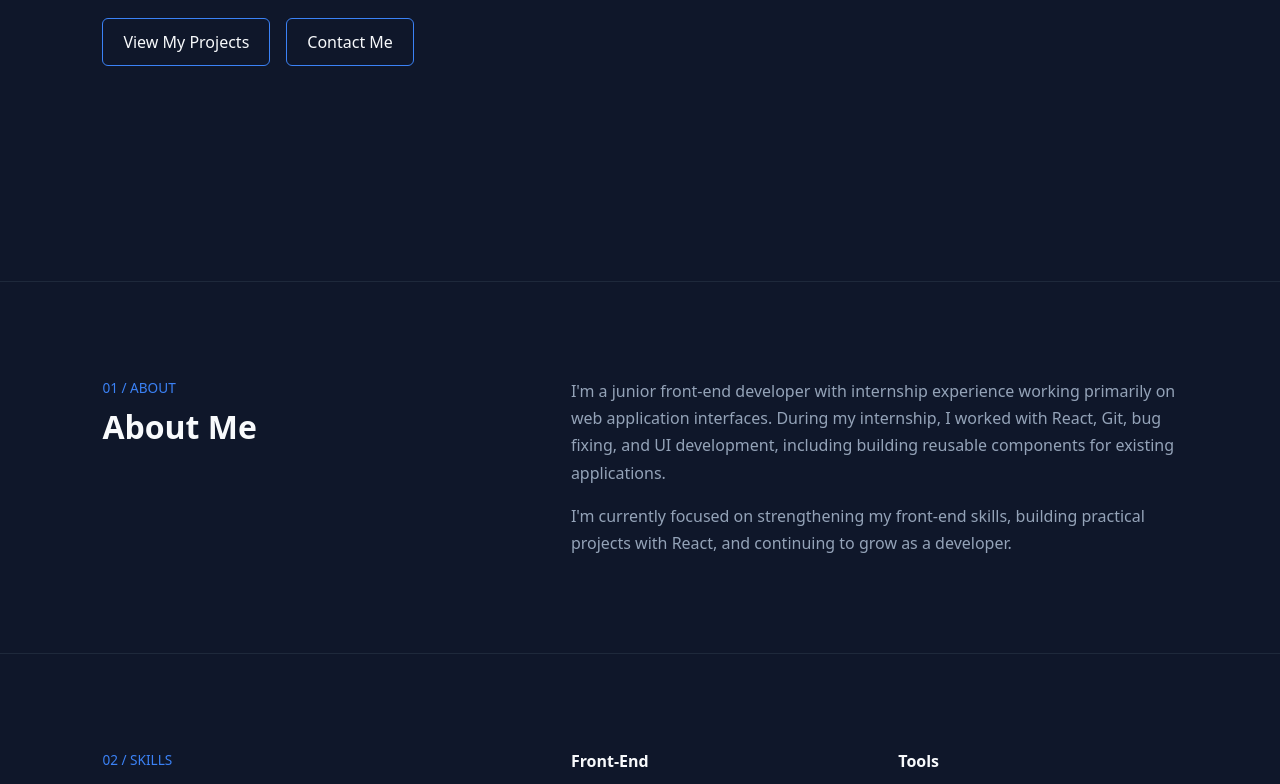
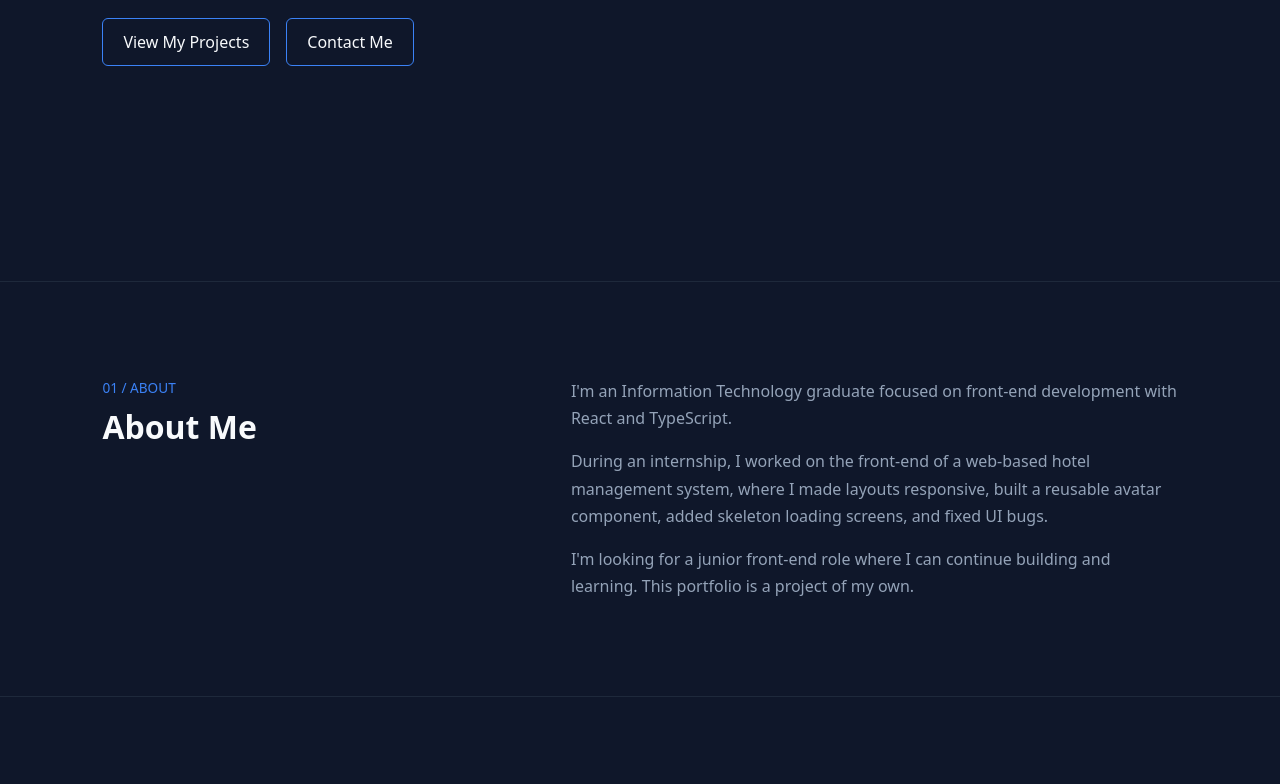
Before and after one commit to sjt-p/dev-portfolio, a React (Vite) app: page / in a window 1280 px wide. Shown: the part 461-1245 px from the top of the page. Built offline with nearby package versions, Linux system fonts and the light colour scheme.

Commit message:
Rewrite About section content

```diff
--- a/src/components/About/About.tsx
+++ b/src/components/About/About.tsx
@@ -11,16 +11,18 @@ function About() {
 
         <div className="about-text">
           <p>
-            I'm a junior front-end developer with internship experience working
-            primarily on web application interfaces. During my internship, I
-            worked with React, Git, bug fixing, and UI development, including
-            building reusable components for existing applications.
+            I'm an Information Technology graduate focused on front-end
+            development with React and TypeScript.
+          </p>
+          <p>
+            During an internship, I worked on the front-end of a web-based hotel
+            management system, where I made layouts responsive, built a reusable
+            avatar component, added skeleton loading screens, and fixed UI bugs.
           </p>
 
           <p>
-            I'm currently focused on strengthening my front-end skills, building
-            practical projects with React, and continuing to grow as a
-            developer.
+            I'm looking for a junior front-end role where I can continue
+            building and learning. This portfolio is a project of my own.
           </p>
         </div>
       </div>
```
